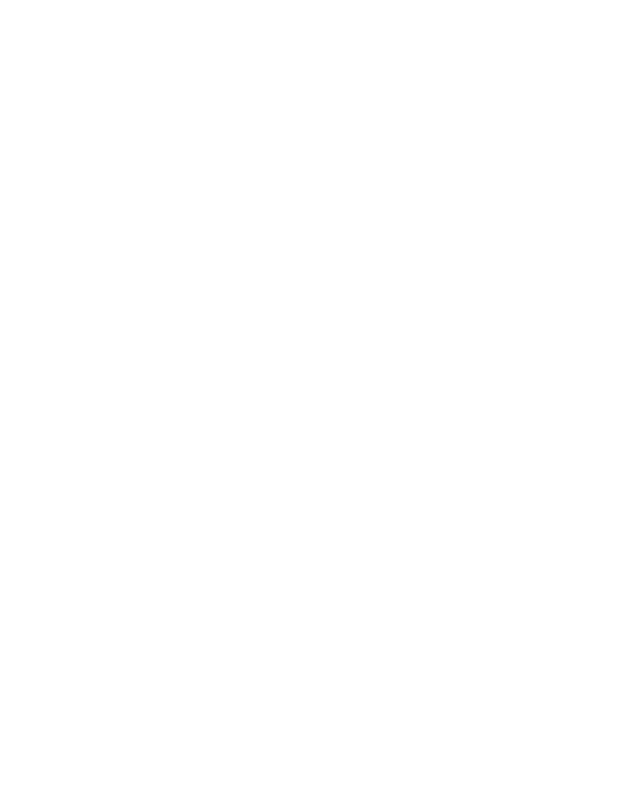
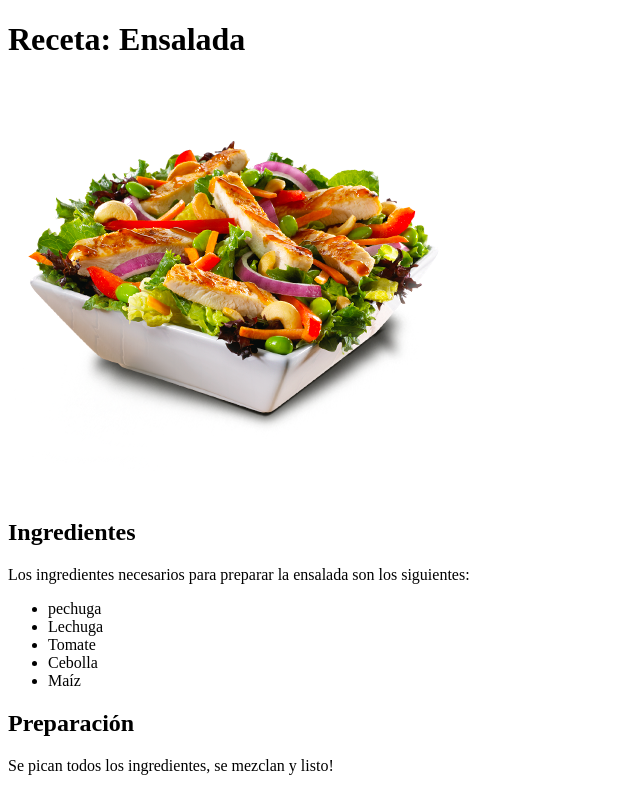
Before and after one commit to Chatham3/aspirantes-mir-html-y-css, a plain HTML site: page index.html in a window 1280 px wide. Shown: the whole page, without its empty margins (0-640 px from the left). Drawn offline with Linux system fonts and the light colour scheme.

Commit message:
Agrega el cuerpo HTML del segundo ejercicio

```diff
--- a/index.html
+++ b/index.html
@@ -4,7 +4,21 @@
         <meta charset="utf-8">
         <title>Mi receta</title>
     </head>
+
     <body>
+        <h1>Receta: Ensalada</h1>
+        <img src="salad.png" alt="Ensalada">
+        <h2>Ingredientes</h2>
+        <p>Los ingredientes necesarios para preparar la ensalada son los siguientes:</p>
+        <ul>
+            <li>pechuga</li>
+            <li>Lechuga</li>
+            <li>Tomate</li>
+            <li>Cebolla</li>
+            <li>Maíz</li>
+        </ul>
+        <h2>Preparación</h2>
+        <p>Se pican todos los ingredientes, se mezclan y listo!</p>
 
     </body>
 
```
Also changed, not shown: salad.png (added).
